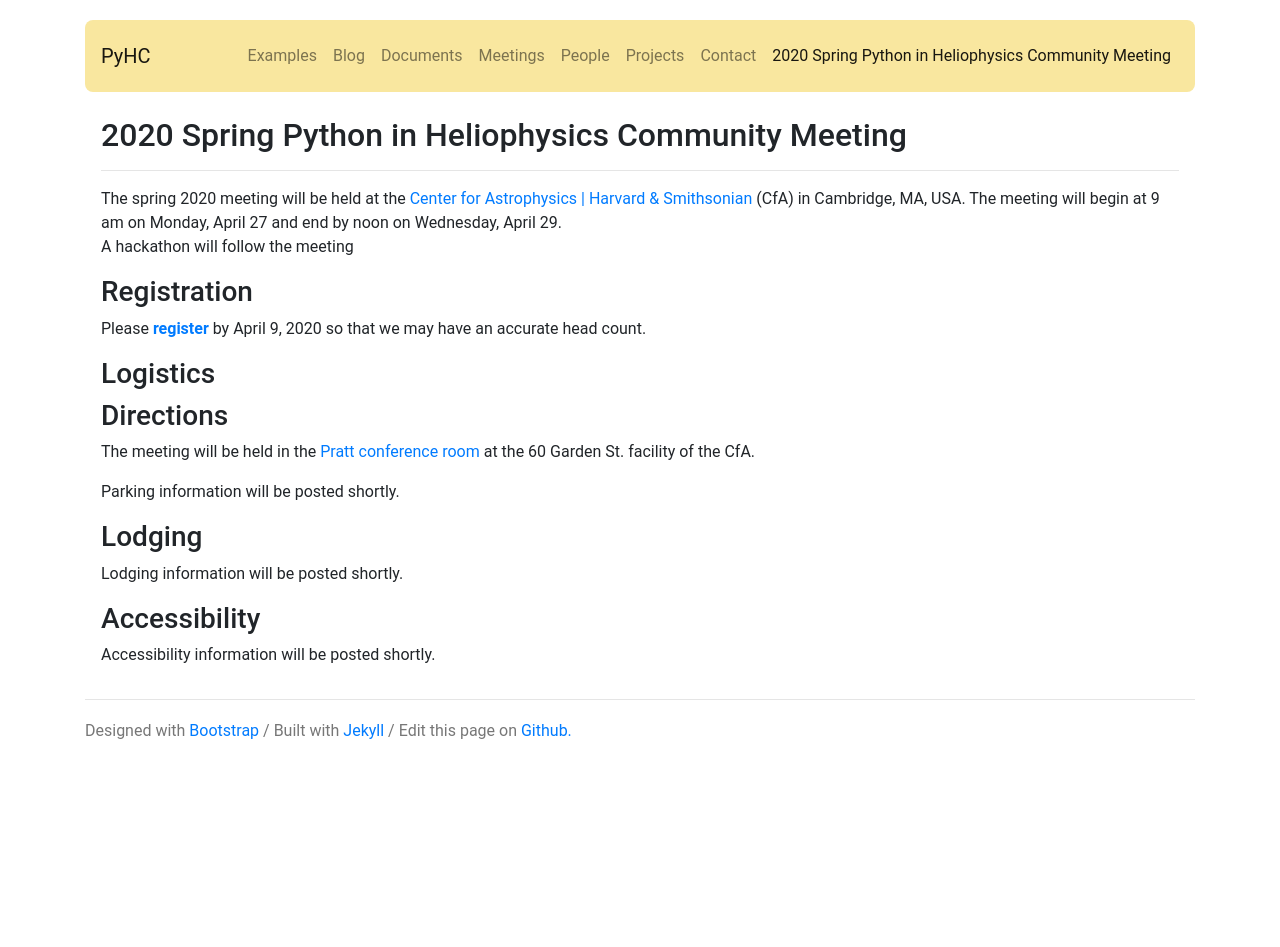
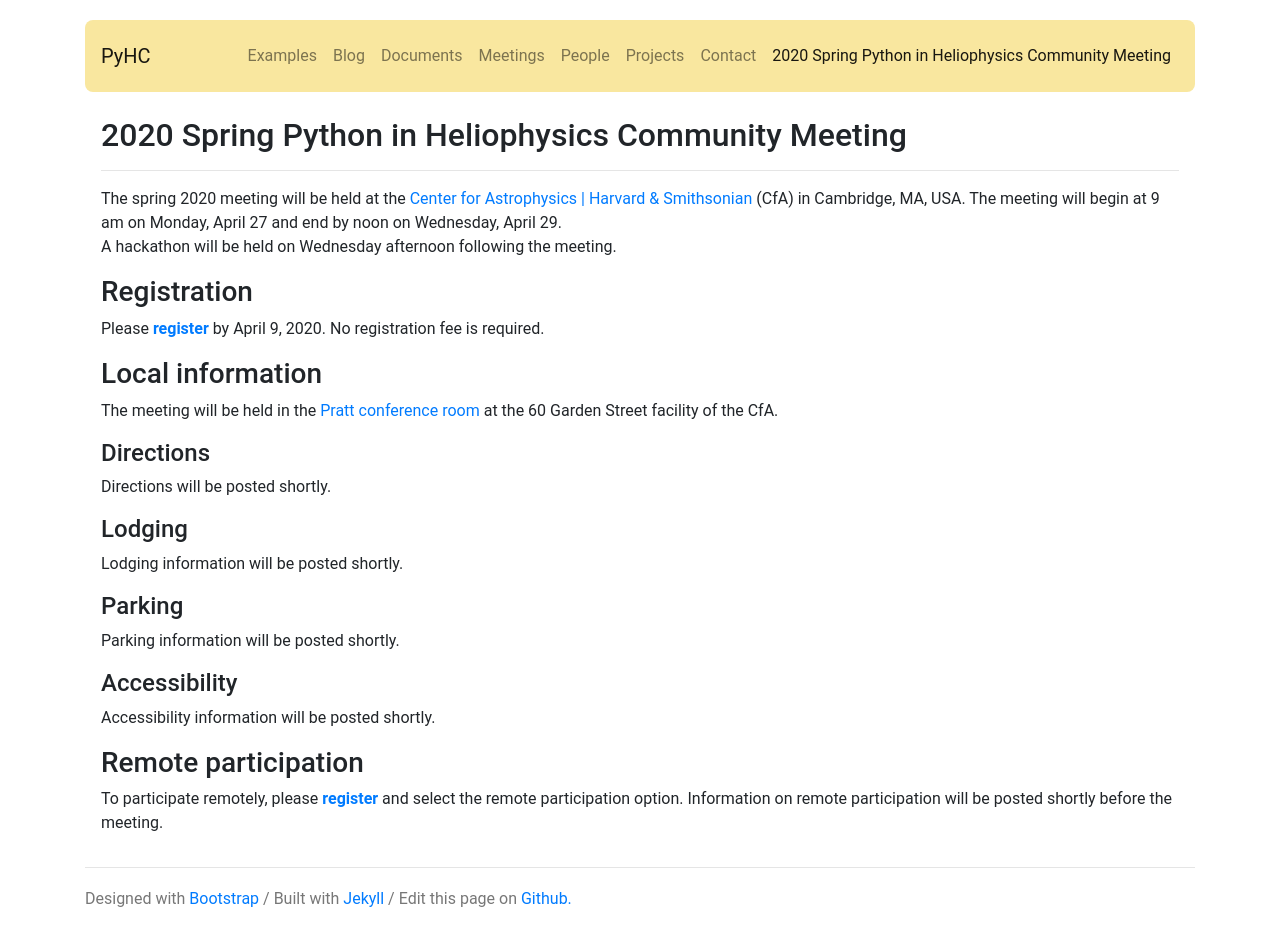
Before and after one commit to heliophysicsPy/heliophysicsPy.github.io, a Jekyll site: the page built from _pages/meetings/april2020.md, in a window 1280 px wide. Built offline with Jekyll 4.4.1, drawn with Linux system fonts in a browser that asks for light colours; nearby versions of some CDN libraries; before the commit the page ends 900 px from its top, so only the background shows below that.

Commit message:
Update April 2020 meeting page

```diff
--- a/_pages/meetings/april2020.md
+++ b/_pages/meetings/april2020.md
@@ -7,24 +7,34 @@ order: 16
 
 The spring 2020 meeting will be held at the [Center for Astrophysics | Harvard & Smithsonian](https://www.cfa.harvard.edu/) (CfA) in Cambridge, MA, USA.
 The meeting will begin at 9 am on Monday, April 27 and end by noon on Wednesday, April 29.
-A hackathon will follow the meeting
+A hackathon will be held on Wednesday afternoon following the meeting.
 
 ### Registration
 
-Please [**register**](https://forms.gle/fYxWXWccyTZxnVUH9) by April 9, 2020 so that we may have an accurate head count.
+Please [**register**](https://forms.gle/fYxWXWccyTZxnVUH9) by April 9, 2020.
+No registration fee is required.
 
-### Logistics
+### Local information
 
-### Directions
+The meeting will be held in the [Pratt conference room](https://www.google.com/maps/place/Pratt+Conference+Room/@42.3816003,-71.129812,17z/data=!3m1!4b1!4m5!3m4!1s0x89e3776c9a37dc8b:0x5c1ff50edb096c08!8m2!3d42.3816003!4d-71.1276233) at the 60 Garden Street facility of the CfA.
 
-The meeting will be held in the [Pratt conference room](https://www.google.com/maps/place/Pratt+Conference+Room/@42.3816003,-71.129812,17z/data=!3m1!4b1!4m5!3m4!1s0x89e3776c9a37dc8b:0x5c1ff50edb096c08!8m2!3d42.3816003!4d-71.1276233) at the 60 Garden St. facility of the CfA.
+#### Directions
+
+Directions will be posted shortly.
+
+#### Lodging
+
+Lodging information will be posted shortly.
+
+#### Parking
 
 Parking information will be posted shortly.
 
-### Lodging
-
-Lodging information will be posted shortly.
-
-### Accessibility
+#### Accessibility
 
 Accessibility information will be posted shortly.
+
+### Remote participation
+
+To participate remotely, please [**register**](https://forms.gle/fYxWXWccyTZxnVUH9) and select the remote participation option.
+Information on remote participation will be posted shortly before the meeting.
```
